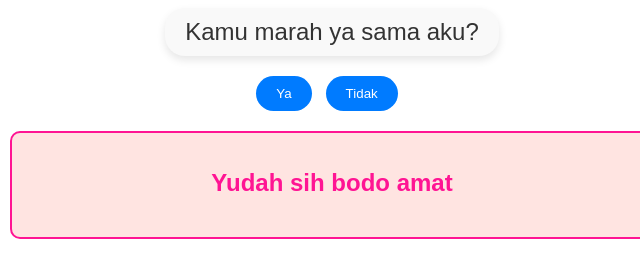
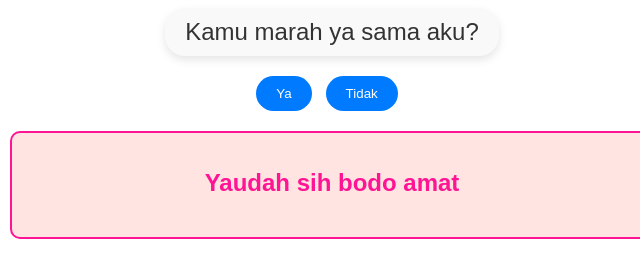
Before and after one commit to ardiansah-info/maaf-ya-naia, a plain HTML site: page index.html in a window 1280 px wide. Both pictures are taken after a click on the button "Tidak". Shown: the full height of the page, 308-948 px from the left. Drawn offline with Linux system fonts and the light colour scheme.

Commit message:
change message

```diff
--- a/index.html
+++ b/index.html
@@ -145,7 +145,7 @@
     <!-- Keinginan -->
     <div class="desire-container" id="desireContainer">
         <div class="desire-content">
-            <h1 class="desire-title">Yudah sih bodo amat</h1>
+            <h1 class="desire-title">Yaudah sih bodo amat</h1>
         </div>
     </div>
 
```
